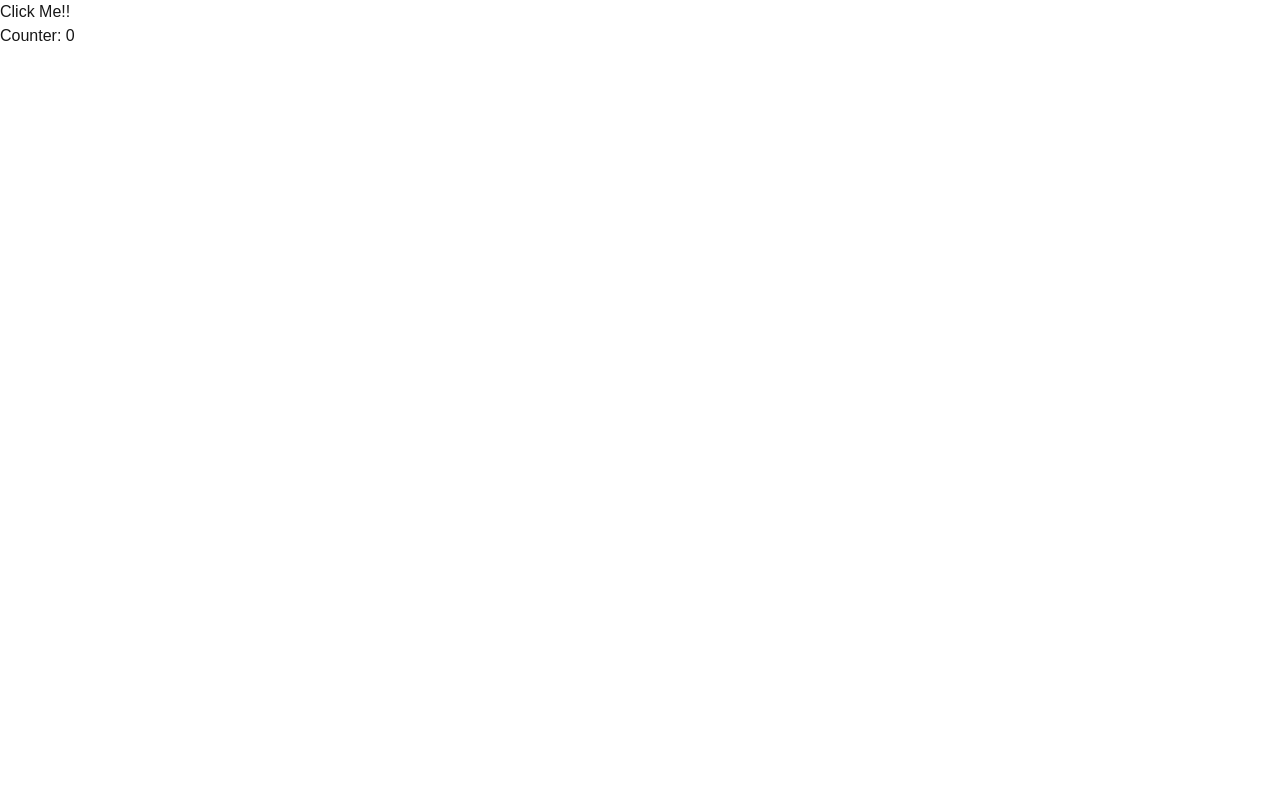
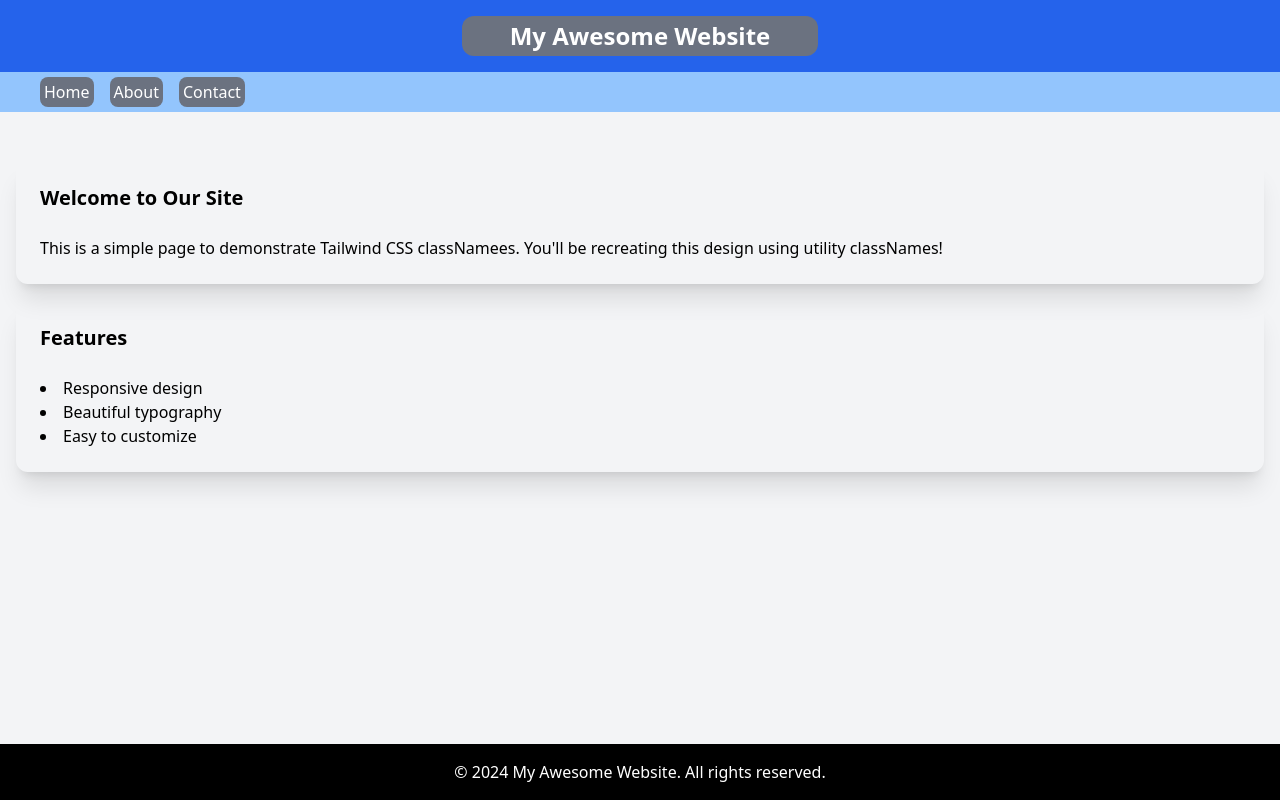
Before and after one commit to love3nt/frontend, a Next.js app: page / in a window 1280 px wide. Built offline with nearby package versions, Linux system fonts and the light colour scheme.

Commit message:
First Website Kinda

```diff
--- a/src/app/globals.css
+++ b/src/app/globals.css
@@ -1,27 +1,3 @@
 @tailwind base;
 @tailwind components;
 @tailwind utilities;
-
-:root {
-  --background: #ffffff;
-  --foreground: #171717;
-}
-
-@media (prefers-color-scheme: dark) {
-  :root {
-    --background: #0a0a0a;
-    --foreground: #ededed;
-  }
-}
-
-body {
-  color: var(--foreground);
-  background: var(--background);
-  font-family: Arial, Helvetica, sans-serif;
-}
-
-@layer utilities {
-  .text-balance {
-    text-wrap: balance;
-  }
-}
--- a/src/app/page.tsx
+++ b/src/app/page.tsx
@@ -1,20 +1,75 @@
-'use client';
-
 // import Image from "next/image";
-// import TestComponent from "@/components/testComponent";
-
-import {useState, useEffect} from 'react';
-import TestComponent from '@/components/testComponent';
 
 export default function Home() {
-  const [counter, setCounter] = useState(0);
+	return (
+		<body className='h-screen bg-gray-100'>
+			<header className='flex justify-center bg-blue-600 p-4'>
+				<h1 className='px-12 text-white text-2xl font-bold bg-gray-500 p-1 rounded-xl'>
+					My Awesome Website
+				</h1>
+			</header>
 
-  return (
-    <body>
-      <button onClick={() => setCounter(counter + 1)}>Click Me!!</button>
-        <h1>Counter: {counter}</h1>
+			<nav className='bg-blue-300 p-2'>
+				<ul className='flex text-white gap-4 pl-8'>
+					<li>
+						<a
+							href='#'
+							className='hover:text-blue-600 bg-gray-500 p-1 rounded-lg'
+						>
+							Home
+						</a>
+					</li>
+					<li>
+						<a
+							href='#'
+							className='hover:text-blue-600 bg-gray-500 p-1 rounded-lg'
+						>
+							About
+						</a>
+					</li>
+					<li>
+						<a
+							href='#'
+							className='hover:text-blue-600 bg-gray-500 p-1 rounded-lg'
+						>
+							Contact
+						</a>
+					</li>
+				</ul>
+			</nav>
 
-    </body>
-  )
+			<main className='container mt-8 p-4'>
+				<section className='shadow-xl rounded-xl p-6 mb-4'>
+					<h2 className='text-xl pb-6 font-semibold'>
+						Welcome to Our Site
+					</h2>
+					<p className=''>
+						This is a simple page to
+						demonstrate Tailwind CSS
+						classNamees. You&apos;ll be
+						recreating this design using
+						utility classNames!
+					</p>
+				</section>
 
+				<section className='shadow-xl rounded-xl p-6 mb-4'>
+					<h2 className='text-xl pb-6 font-semibold'>Features</h2>
+					<ul className='list-disc list-inside '>
+						<li>Responsive design</li>
+						<li>
+							Beautiful typography
+						</li>
+						<li>Easy to customize</li>
+					</ul>
+				</section>
+			</main>
+
+			<footer className='fixed bottom-0 bg-black w-screen py-4'>
+				<p className="text-white text-center">
+					&copy; 2024 My Awesome
+					Website. All rights reserved.
+				</p>
+			</footer>
+		</body>
+	);
 }
```
